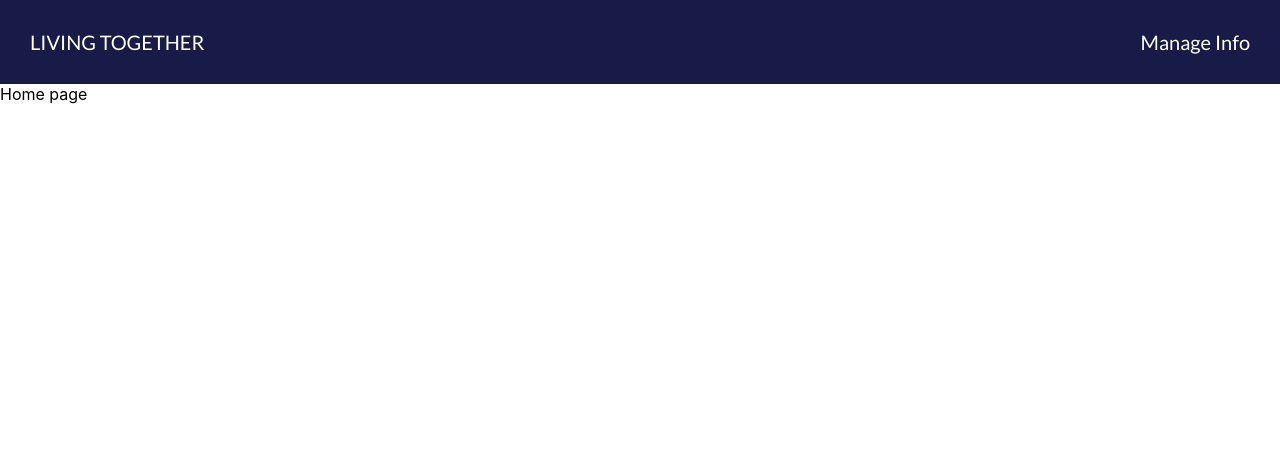
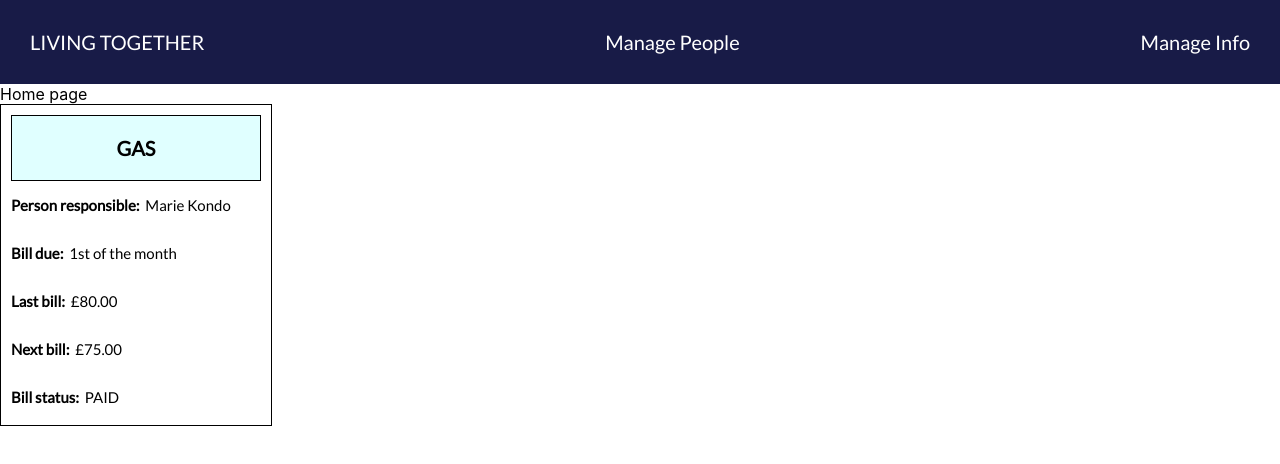
Before and after one commit to mng16/living-together-web, a React (Create React App) app: page / in a window 1280 px wide. Shown: the top 464 px of the page. Built offline with nearby package versions, Linux system fonts and the light colour scheme.

Commit message:
created and styled infoCard and infoLine components

```diff
--- a/src/App.jsx
+++ b/src/App.jsx
@@ -6,6 +6,7 @@ import './App.css';
 import ManageInfo from './components/ManageInfo/ManageInfo';
 import Home from './components/Home/Home';
 import NavBar from './components/NavBar/NavBar';
+import ManagePeople from './components/ManagePeople/ManagePeople';
 
 
 function App() {
@@ -14,6 +15,7 @@ function App() {
     <Router>
       <NavBar />
       <Route path = "/" exact component = {Home} />
+      <Route path = "/managePeople" exact component = {ManagePeople} />
       <Route path = "/manageInfo" exact component = {ManageInfo} />
     </Router>
 
--- a/src/components/Home/Home.jsx
+++ b/src/components/Home/Home.jsx
@@ -1,10 +1,12 @@
 import React, { Component } from 'react';
+import InfoCard from '../InfoCard/InfoCard';
 
 class Home extends Component {
     render() {
         return (
             <div>
                 Home page
+                <InfoCard />
             </div>
         );
     }
--- /dev/null
+++ b/src/components/InfoCard/InfoCard.jsx
@@ -0,0 +1,30 @@
+import React from 'react';
+import './info-card.scss';
+
+const InfoCard = () =>
+    <div className = "info-card">
+        <p className = "info-title">Gas</p>
+        <InfoLine
+            infoLabel = "Person responsible"
+            infoValue = "Marie Kondo" />
+        <InfoLine
+            infoLabel = "Bill due"
+            infoValue = "1st of the month" />
+        <InfoLine
+            infoLabel = "Last bill"
+            infoValue = "£80.00"/>
+        <InfoLine
+            infoLabel = "Next bill"
+            infoValue = "£75.00"/>
+        <InfoLine
+            infoLabel = "Bill status"
+            infoValue = "PAID"/>
+    </div>
+
+const InfoLine = (props) =>
+    <div className = "info-line">
+        <p className = "info-label">{props.infoLabel}: &nbsp;</p>
+        <p className = "info-value">{props.infoValue}</p>
+    </div>
+
+export default InfoCard;
--- /dev/null
+++ b/src/components/InfoCard/info-card.scss
@@ -0,0 +1,34 @@
+@import '../../global-styles.scss';
+
+.info-card {
+    font-family: $font-lato;
+    border: $black 1px solid;
+    width: 250px;
+    padding: 10px;
+    font-size: 15px;
+    height: 300px;
+
+    .info-title {
+        background-color: lightcyan;
+        font-weight: bold;
+        font-size: 20px;
+        text-transform: uppercase;
+        padding: 20px 10px 20px 10px;
+        margin: 0px;
+        text-align: center;
+        border: $black 1px solid;
+    }
+
+    .info-line {
+        display: flex;
+    }
+
+    .info-label {
+        font-weight: bold;
+    }
+
+    .info-value {
+
+    }
+
+}
--- /dev/null
+++ b/src/components/InfoLine/InfoLine.jsx
@@ -0,0 +1 @@
+import React from 'react';
--- a/src/components/NavBar/NavBar.jsx
+++ b/src/components/NavBar/NavBar.jsx
@@ -9,6 +9,7 @@ class NavBar extends Component {
             <nav>
                 <ul>
                     <li><Link to='/'>LIVING TOGETHER</Link></li>
+                    <li><Link to='/managePeople'>Manage People</Link></li>
                     <li><Link to="/manageInfo">Manage Info</Link></li>
                 </ul>
             </nav>
--- a/src/components/NavBar/nav-bar.scss
+++ b/src/components/NavBar/nav-bar.scss
@@ -5,7 +5,7 @@ nav {
     justify-content: space-between;
     padding: 30px 30px 30px 30px;
     background-color: $dark-blue;
-    font-family: $font-montserrat;
+    font-family: $font-lato;
     // font-weight: bold;
     font-size: 20px;
 
--- a/src/global-styles.scss
+++ b/src/global-styles.scss
@@ -3,4 +3,4 @@
 $black: #000000;
 $dark-blue: #181b47;
 $white: #ffffff;
-$font-montserrat: 'Lato', sans-serif;
+$font-lato: 'Lato', sans-serif;
```
Also changed, not shown: src/mocks/mockInfoData.js (added, +23 -0 lines), src/components/ManagePeople/ManagePeople.jsx (added).
